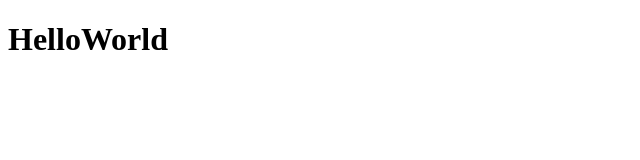
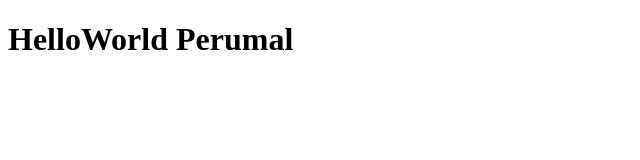
Before and after one commit to Itzmedp/Demo, a plain HTML site: page index.html in a window 1280 px wide. Shown: the whole page, without its empty margins (0-640 px from the left). Drawn offline with Linux system fonts and the light colour scheme.

Commit message:
Perumal Updated in Helloworld

```diff
--- a/index.html
+++ b/index.html
@@ -7,6 +7,6 @@
     <title>Document</title>
 </head>
 <body>
-    <h1>HelloWorld</h1>
+    <h1>HelloWorld Perumal</h1>
 </body>
 </html>
```
